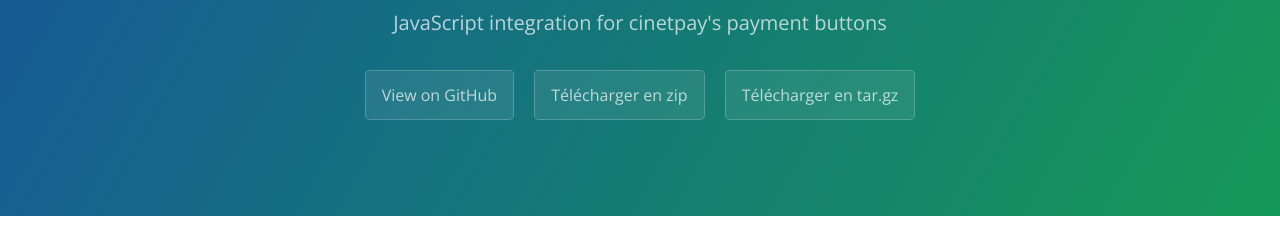
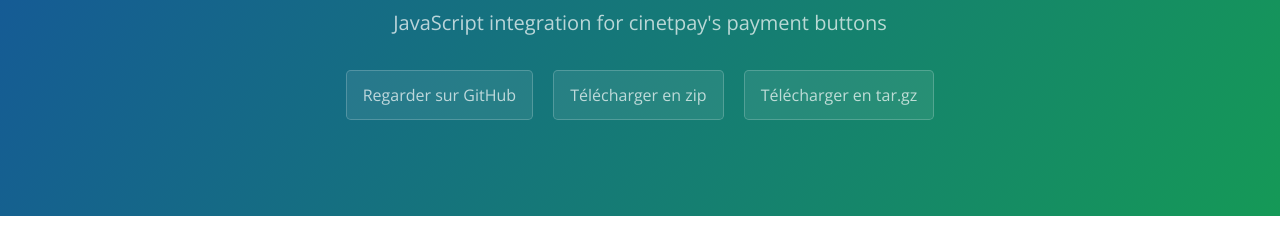
Before and after one commit to cinetpay/cinetpayJsButton, a plain HTML site: page index.html in a window 1280 px wide. Shown: the part 167-395 px from the top of the page. Drawn offline with nearby package versions, Linux system fonts and the light colour scheme.

Commit message:
Update index.html

```diff
--- a/index.html
+++ b/index.html
@@ -13,7 +13,7 @@
     <section class="page-header">
       <h1 class="project-name">CinetpayJsButton</h1>
       <h2 class="project-tagline">JavaScript integration for cinetpay&#39;s payment buttons</h2>
-      <a href="https://github.com/cinetpay/cinetpayJsButton" class="btn">View on GitHub</a>
+      <a href="https://github.com/cinetpay/cinetpayJsButton" class="btn">Regarder sur GitHub</a>
       <a href="https://github.com/cinetpay/cinetpayJsButton/zipball/master" class="btn">Télécharger en zip</a>
       <a href="https://github.com/cinetpay/cinetpayJsButton/tarball/master" class="btn">Télécharger en tar.gz</a>
     </section>
```
